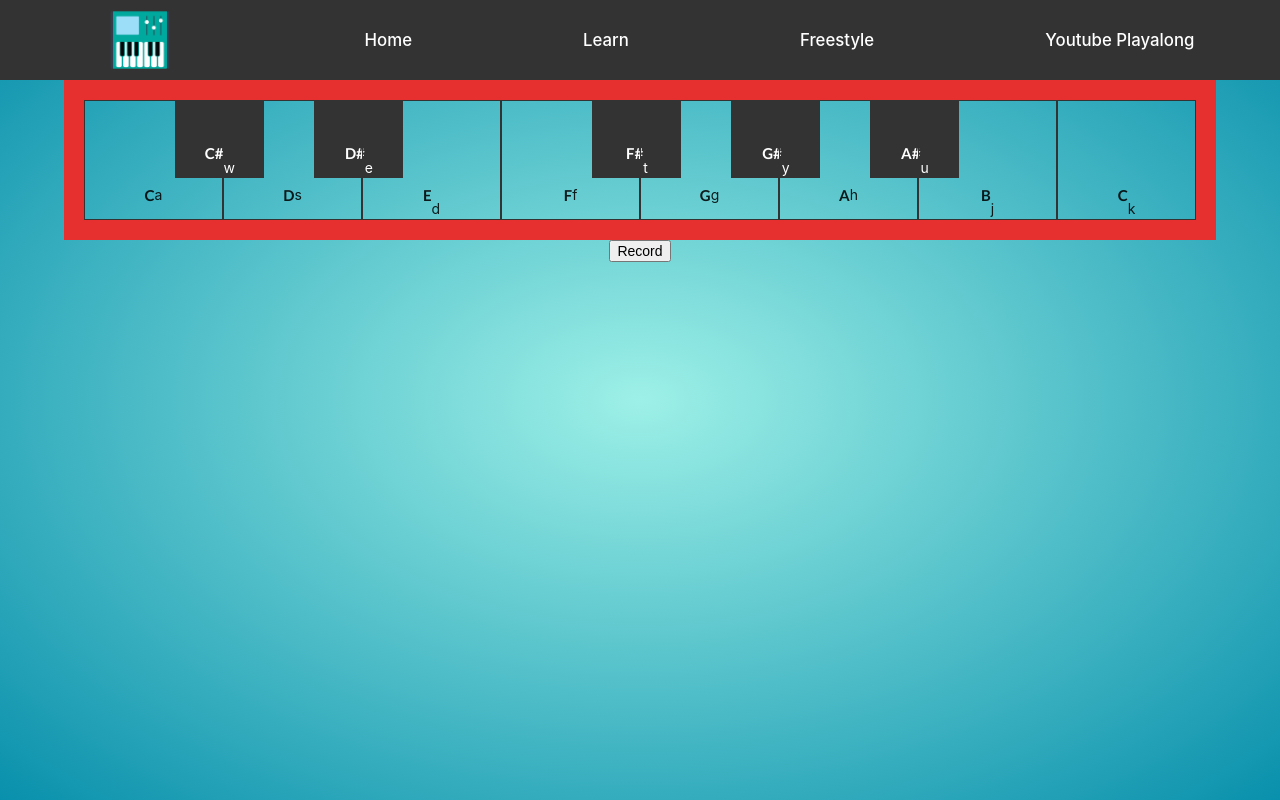
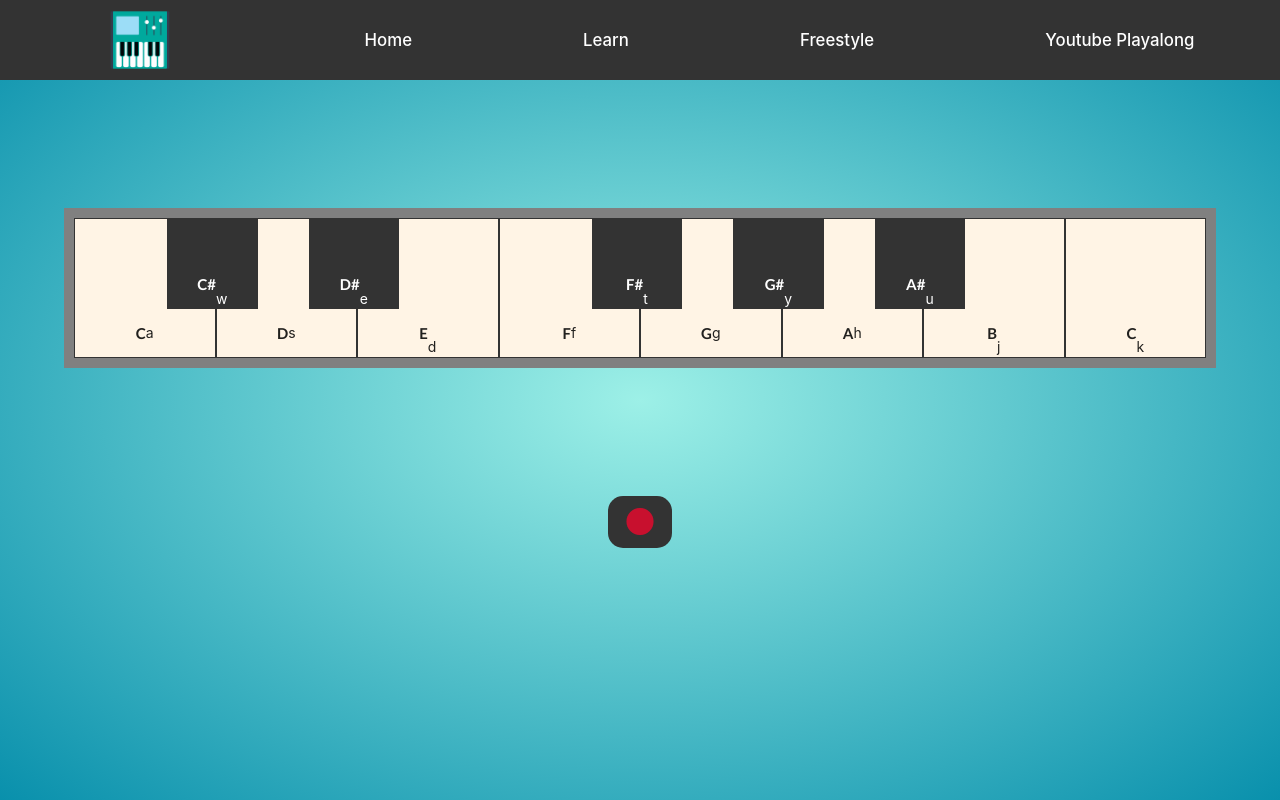
Before and after one commit to YChalfari/Yitzynth, a React (Create React App) app: page /freestyle in a window 1280 px wide. Built offline with nearby package versions, Linux system fonts and the light colour scheme.

Commit message:
refactored with button components

```diff
--- a/public/index.html
+++ b/public/index.html
@@ -8,6 +8,13 @@
       name="description"
       content="Web site created using create-react-app"
     />
+    <link
+      rel="stylesheet"
+      href="https://use.fontawesome.com/releases/v5.15.3/css/all.css"
+      integrity="sha384-SZXxX4whJ79/gErwcOYf+zWLeJdY/qpuqC4cAa9rOGUstPomtqpuNWT9wdPEn2fk"
+      crossorigin="anonymous"
+    />
+
     <link
       rel="stylesheet"
       href="https://fonts.googleapis.com/css?family=Roboto:300,400,500,700&display=swap"
--- a/src/components/Button/index.jsx
+++ b/src/components/Button/index.jsx
@@ -0,0 +1,18 @@
+import React from "react";
+
+const Button = ({ type, text, onClick, icon, color }) => {
+  return (
+    <button onClick={onClick} className={type === "image" ? "img-btn" : "btn"}>
+      {type === "image" ? (
+        <>
+          <i className={icon} style={{ color: `${color}` }}></i>
+          {/* <p className="img-btn-text">{text}</p> */}
+        </>
+      ) : (
+        text
+      )}
+    </button>
+  );
+};
+
+export default Button;
--- a/src/components/Keyboard/keyboard.css
+++ b/src/components/Keyboard/keyboard.css
@@ -1,9 +1,9 @@
 .keyboard {
   display: flex;
-  margin: 0 auto;
+  margin: 10% auto;
   height: 20vh;
   width: 90%;
-  border: 20px solid rgb(230, 48, 48);
+  border: 10px solid gray;
 }
 .white-note {
   display: flex;
@@ -11,6 +11,7 @@
   justify-content: center;
   position: relative;
   height: 100%;
+  background-color: rgb(255, 244, 229);
   border: 1px solid #333;
 }
 .black-note {
@@ -24,5 +25,6 @@
   width: 65%;
   color: white;
   vertical-align: bottom;
+  z-index: 2;
   background-color: #333;
 }
--- a/src/components/RecordButtons/index.jsx
+++ b/src/components/RecordButtons/index.jsx
@@ -1,7 +1,53 @@
 import React from "react";
-
-const RecordButtons = () => {
-  return <div></div>;
+import Button from "../Button";
+import "./recordbuttons.css";
+const RecordButtons = ({
+  isRecording,
+  hasRecorded,
+  handleRecord,
+  handlePlay,
+  handleStop,
+  handleDelete,
+}) => {
+  return (
+    <div className="rec-btn-cont">
+      {!isRecording ? (
+        <Button
+          icon={"fas fa-circle fa-2x"}
+          onClick={handleRecord}
+          type="image"
+          text="Record"
+          color="#c8102E"
+        />
+      ) : (
+        <Button
+          icon={"fas fa-stop-circle fa-2x"}
+          onClick={handleStop}
+          type="image"
+          text="Stop"
+          color="#c8102E"
+        />
+      )}
+      {hasRecorded && (
+        <>
+          <Button
+            text="Play"
+            type="image"
+            icon={"fas fa-play-circle fa-2x"}
+            color="#4CBB17"
+            onClick={handlePlay}
+          />
+          <Button
+            text="Scrap"
+            type="image"
+            icon={"fas fa-trash-alt fa-2x"}
+            color="#C0C0C0"
+            onClick={handleDelete}
+          />{" "}
+        </>
+      )}
+    </div>
+  );
 };
 
 export default RecordButtons;
--- a/src/components/RecordButtons/recordbuttons.css
+++ b/src/components/RecordButtons/recordbuttons.css
@@ -0,0 +1,27 @@
+.rec-btn-cont {
+  border-radius: 15px;
+  margin: 0 auto;
+  display: flex;
+  align-items: center;
+  justify-content: center;
+  width: min-content;
+  gap: 1vmin;
+  background-color: #333;
+  padding: 1.5vmin;
+}
+.img-btn {
+  width: 40px;
+  border: none;
+  background: none;
+}
+.img-btn p {
+  color: white;
+  font-size: 0.8rem;
+}
+.img-btn i {
+  color: red;
+}
+.img-btn:hover {
+  transform: scale(0.9);
+  opacity: 0.8;
+}
--- a/src/components/Synth/index.jsx
+++ b/src/components/Synth/index.jsx
@@ -7,6 +7,7 @@ import {
   keyCodes,
 } from "../../resources/Notes";
 import Keyboard from "../Keyboard";
+import RecordButtons from "../RecordButtons";
 const Synth = () => {
   const [notesToRender, setNotesToRender] = useState(defaultNotesToRender);
   const [recordedArr, setRecordedArr] = useState([]);
@@ -36,7 +37,6 @@ const Synth = () => {
     if (e.repeat) {
       return;
     }
-    console.log("xxxx", allNotes);
     const noteObj = [...allNotes].find(
       (note) => note.key === key.toLowerCase()
     );
@@ -68,8 +68,29 @@ const Synth = () => {
     });
     Tone.Transport.stop();
   };
-
-  const handleRecord = () => {};
+  const handlePlay = () => {
+    handlePlayRecording(recordedArr);
+  };
+  const handleStop = () => {
+    if (recording.current) {
+      Tone.Transport.stop();
+      console.log("rec stopped");
+    }
+    toggleRecording();
+  };
+  const toggleRecording = () => {
+    setisRecording(!isRecording);
+    recording.current = !recording.current;
+  };
+  const handleDelete = () => {
+    recorded = [];
+    setRecordedArr(recorded);
+  };
+  const handleRecord = () => {
+    Tone.Transport.start();
+    console.log("rec started");
+    toggleRecording();
+  };
   return (
     <div className="synth">
       <Keyboard
@@ -77,15 +98,27 @@ const Synth = () => {
         notesToRender={notesToRender}
         synth={synth}
       />
-      <div className="record-buttons">
+
+      <RecordButtons
+        hasRecorded={recordedArr.length > 0}
+        isRecording={isRecording}
+        handleRecord={handleRecord}
+        handlePlay={handlePlay}
+        handleStop={handleStop}
+        handleDelete={handleDelete}
+      />
+    </div>
+  );
+};
+
+export default Synth;
+{
+  /* <div className="record-buttons">
 <button
   onClick={() => {
     if (recording.current) {
       Tone.Transport.stop();
       console.log("rec stopped");
-              // clearInterval(startCurrInt);
-              // console.log(currInterval.current);
-              // currInterval.current = 0;
     } else {
       Tone.Transport.start();
       console.log("rec started");
@@ -112,9 +145,5 @@ const Synth = () => {
     </button>
   </>
 )}
-      </div>
-    </div>
-  );
-};
-
-export default Synth;
+</div> */
+}
--- a/src/index.css
+++ b/src/index.css
@@ -1,4 +1,6 @@
 * {
+  margin: 0;
+  padding: 0;
   box-sizing: border-box;
 }
 #root {
```
Lines whose indentation alone changed are shown as unchanged.
